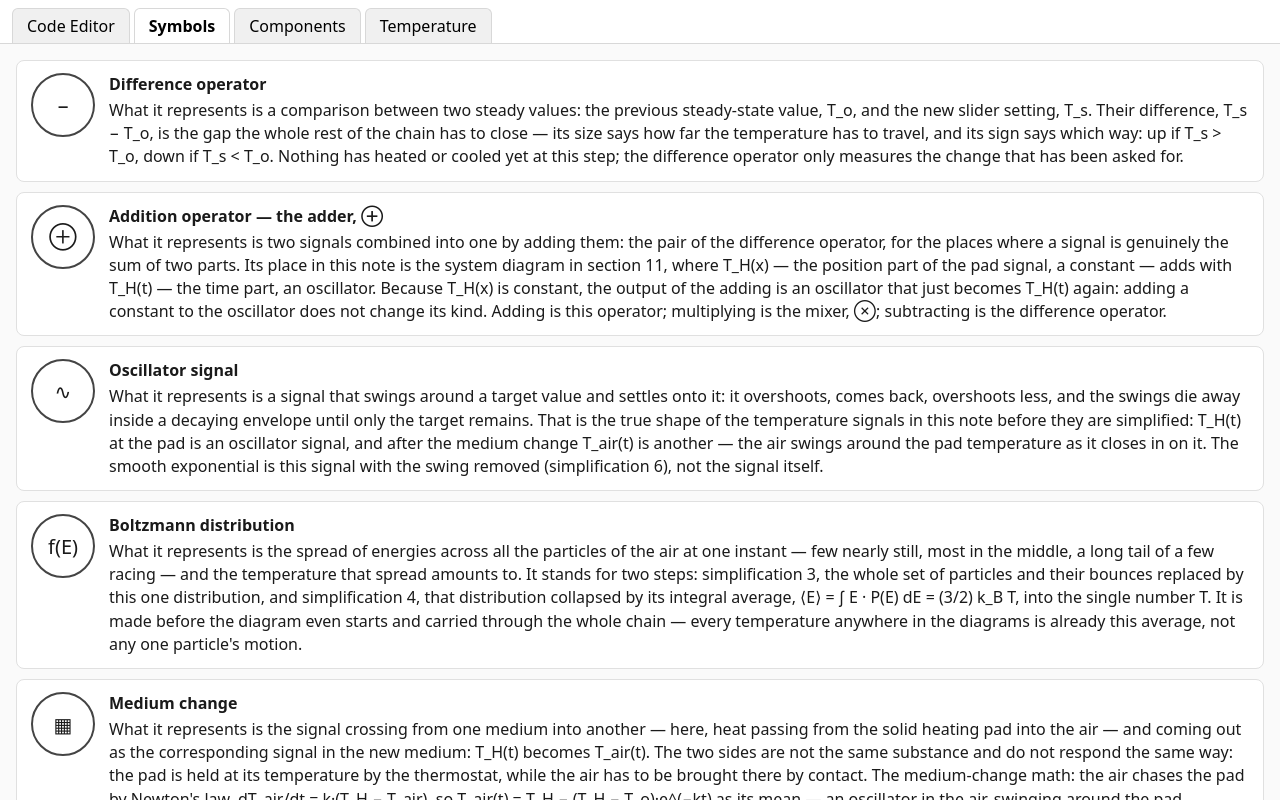
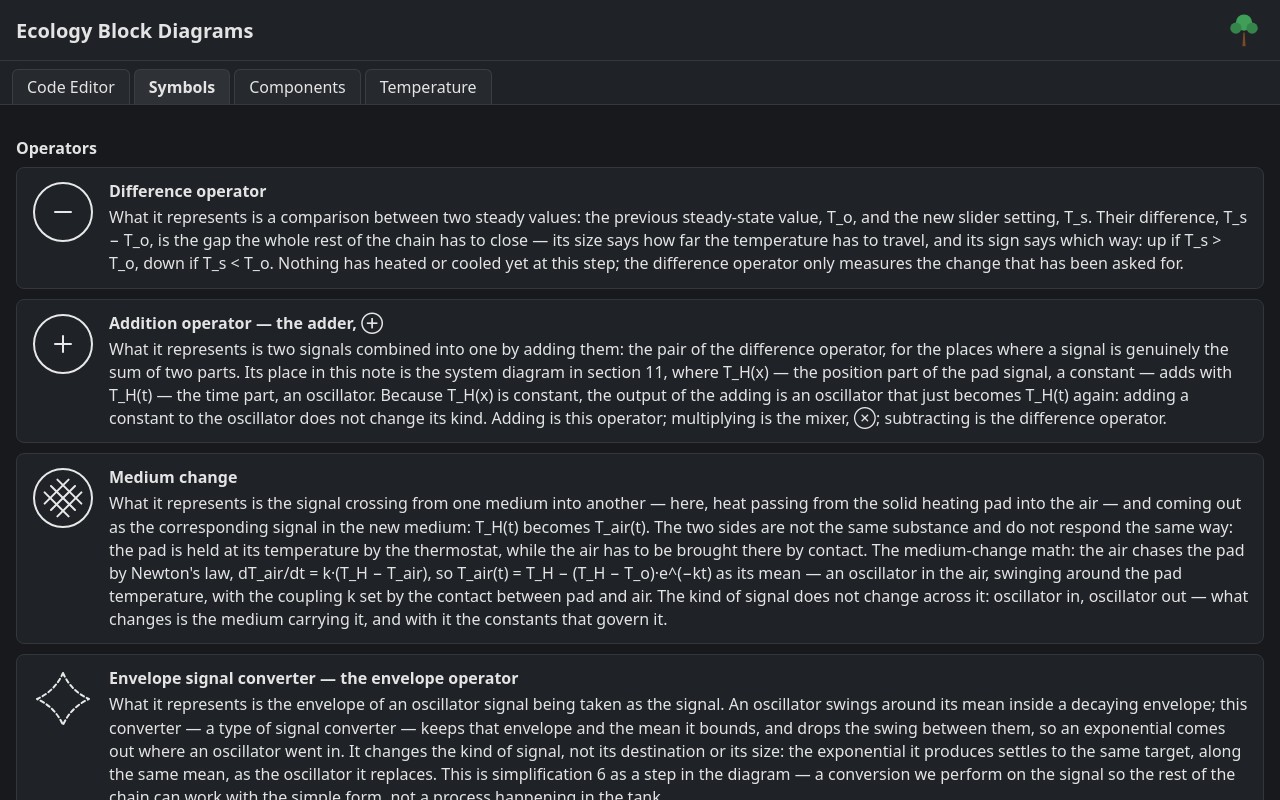
Before and after one commit to BrodyAcquilano/Ecology-Block-Diagrams, a React (Vite) app: page / in a window 1280 px wide. Both pictures are taken after a click on the button "Symbols". Shown: the top 800 px of the page. Built offline with nearby package versions, Linux system fonts and the light colour scheme.

Commit message:
Redo symbols as drawings sorted into Operators and Signals, dark theme, header with tree asset, remove Attenuation

```diff
--- a/src/App.tsx
+++ b/src/App.tsx
@@ -1,4 +1,5 @@
 import { useState } from "react";
+import { Header } from "./components/Header";
 import { CodeEditor } from "./tabs/CodeEditor";
 import { Symbols } from "./tabs/Symbols";
 import { Components } from "./tabs/Components";
@@ -12,6 +13,7 @@ export function App() {
   const [active, setActive] = useState(tabs[0]);
   return (
     <div>
+      <Header />
       <nav className="tabs">{tabs.map((t) => <button key={t} className={t === active ? "active" : ""} onClick={() => setActive(t)}>{t}</button>)}</nav>
       <main className="tab-body">
         {active === "Code Editor" && <CodeEditor />}
--- /dev/null
+++ b/src/components/Header.tsx
@@ -0,0 +1,11 @@
+// Header — title on the left, Ecology Lab tree symbol on the right.
+import treeUrl from "../assets/ecology-tree.svg";
+
+export function Header() {
+  return (
+    <header className="app-header">
+      <div className="app-title">Ecology Block Diagrams</div>
+      <img className="app-logo" src={treeUrl} alt="Ecology Lab tree symbol" />
+    </header>
+  );
+}
--- a/src/index.css
+++ b/src/index.css
@@ -1,30 +1,37 @@
-:root { color-scheme: light; }
+:root { color-scheme: dark; }
 * { box-sizing: border-box; }
-body { margin: 0; font-family: system-ui, -apple-system, "Segoe UI", sans-serif; background: #fafafa; color: #1a1a1a; }
+body { margin: 0; font-family: system-ui, -apple-system, "Segoe UI", sans-serif; background: #17191c; color: #e4e4e4; }
+
+/* Header */
+.app-header { display: flex; align-items: center; justify-content: space-between; padding: 10px 16px; background: #1f2226; border-bottom: 1px solid #34373c; }
+.app-title { font-size: 20px; font-weight: 700; }
+.app-logo { width: 40px; height: 40px; display: block; }
 
 /* Tab bar */
-.tabs { display: flex; gap: 4px; padding: 8px 12px 0; border-bottom: 1px solid #d8d8d8; background: #fff; overflow-x: auto; }
-.tabs button { border: 1px solid #d8d8d8; border-bottom: none; background: #f0f0f0; padding: 6px 14px; border-radius: 6px 6px 0 0; cursor: pointer; font: inherit; white-space: nowrap; }
-.tabs button.active { background: #fff; font-weight: 600; }
+.tabs { display: flex; gap: 4px; padding: 8px 12px 0; border-bottom: 1px solid #34373c; background: #1f2226; overflow-x: auto; }
+.tabs button { border: 1px solid #3a3d42; border-bottom: none; background: #26292e; color: inherit; padding: 6px 14px; border-radius: 6px 6px 0 0; cursor: pointer; font: inherit; white-space: nowrap; }
+.tabs button.active { background: #2e3237; font-weight: 600; }
 .tab-body { padding: 16px; }
 
 /* Code Editor tab */
-.editor-layout { display: flex; border: 1px solid #d8d8d8; background: #fff; min-height: 480px; }
-.tree { width: 260px; flex: 0 0 260px; border-right: 1px solid #e2e2e2; padding: 10px; overflow: auto; }
+.editor-layout { display: flex; border: 1px solid #34373c; background: #1f2226; min-height: 480px; }
+.tree { width: 260px; flex: 0 0 260px; border-right: 1px solid #2c2f34; padding: 10px; overflow: auto; }
 .tree .node { padding: 3px 6px; border-radius: 4px; cursor: pointer; white-space: nowrap; }
 .tree .node.folder { font-weight: 600; cursor: default; }
-.tree .node.selected { background: #e8eef7; }
+.tree .node.selected { background: #2c3a4a; }
 .editor-pane { flex: 1; display: flex; flex-direction: column; min-width: 0; }
-.editor-toolbar { display: flex; gap: 6px; padding: 8px; border-bottom: 1px solid #e2e2e2; }
-.editor-toolbar button { border: 1px solid #c9c9c9; background: #f5f5f5; border-radius: 5px; padding: 4px 10px; cursor: pointer; font: inherit; }
+.editor-toolbar { display: flex; gap: 6px; padding: 8px; border-bottom: 1px solid #2c2f34; }
+.editor-toolbar button { border: 1px solid #3a3d42; background: #26292e; color: inherit; border-radius: 5px; padding: 4px 10px; cursor: pointer; font: inherit; }
 .editor-main { flex: 1; display: flex; overflow: hidden; }
-.line-numbers { padding: 10px 8px; text-align: right; color: #999; background: #fbfbfb; border-right: 1px solid #eee; font-family: ui-monospace, Menlo, Consolas, monospace; font-size: 13px; line-height: 1.5; user-select: none; }
-.editor-main textarea { flex: 1; border: none; outline: none; resize: none; padding: 10px 12px; font-family: ui-monospace, Menlo, Consolas, monospace; font-size: 13px; line-height: 1.5; }
-.check-line { padding: 6px 10px; font-size: 13px; color: #8a6d00; background: #fff8e1; border-top: 1px solid #eee; }
+.line-numbers { padding: 10px 8px; text-align: right; color: #7a7f85; background: #1b1d20; border-right: 1px solid #2c2f34; font-family: ui-monospace, Menlo, Consolas, monospace; font-size: 13px; line-height: 1.5; user-select: none; }
+.editor-main textarea { flex: 1; border: none; outline: none; resize: none; padding: 10px 12px; background: #1b1d20; color: #e4e4e4; font-family: ui-monospace, Menlo, Consolas, monospace; font-size: 13px; line-height: 1.5; }
+.check-line { padding: 6px 10px; font-size: 13px; color: #e0c060; background: #2a2410; border-top: 1px solid #2c2f34; }
 
 /* Symbols tab */
+.symbol-group-title { font-size: 16px; font-weight: 700; margin: 16px 0 8px; }
 .symbol-list { display: flex; flex-direction: column; gap: 10px; }
-.symbol-row { display: flex; gap: 14px; align-items: flex-start; background: #fff; border: 1px solid #e0e0e0; border-radius: 8px; padding: 12px 14px; }
-.symbol-glyph { flex: 0 0 64px; width: 64px; height: 64px; border: 2px solid #444; border-radius: 50%; display: flex; align-items: center; justify-content: center; font-size: 20px; }
+.symbol-row { display: flex; gap: 14px; align-items: flex-start; background: #1f2226; border: 1px solid #33363b; border-radius: 8px; padding: 12px 14px; }
+.symbol-glyph { flex: 0 0 64px; width: 64px; height: 64px; }
+.symbol-glyph svg { display: block; }
 .symbol-name { font-weight: 600; margin-bottom: 4px; }
 .symbol-def { white-space: pre-wrap; line-height: 1.45; }
--- a/src/tabs/CodeEditor.tsx
+++ b/src/tabs/CodeEditor.tsx
@@ -16,9 +16,12 @@ const TREE: { name: string; depth: number; folder?: boolean }[] = [
   { name: "Components.tsx", depth: 2 },
   { name: "Temperature.tsx", depth: 2 },
   { name: "components", depth: 1, folder: true },
+  { name: "Header.tsx", depth: 2 },
   { name: "Oscillator.tsx", depth: 2 },
   { name: "Attenuation.tsx", depth: 2 },
   { name: "Exponential.tsx", depth: 2 },
+  { name: "assets", depth: 1, folder: true },
+  { name: "ecology-tree.svg", depth: 2 },
   { name: "data", depth: 1, folder: true },
   { name: "symbols.json", depth: 2 },
   { name: "vite.config.ts", depth: 0 },
--- a/src/tabs/Symbols.tsx
+++ b/src/tabs/Symbols.tsx
@@ -1,34 +1,122 @@
 // Symbols tab
 // Symbol on the left, definition on the right.
-// The picture shows how the symbol looks.
-// The definition says what it represents.
+// The picture shows how the symbol looks: a circle with the
+// symbol drawn inside it, drawn the same way as in the Muse space.
+// Sorted into Operators and Signals.
+import type { ReactNode } from "react";
 import symbols from "../data/symbols.json";
 
-const GLYPHS: Record<string, string> = {
-  difference: "−",
-  addition: "⊕",
-  oscillator: "∿",
-  boltzmann: "f(E)",
-  medium: "▦",
-  envelope: "◇",
-  exponential: "e",
-  mixer: "⊗",
-  attenuation: "α",
-  piecewise: "⌐",
-  filter: "⧗",
-  constant: "—",
+const INK = "#e8e8e8";
+
+function Glyph({ circle = true, children }: { circle?: boolean; children: ReactNode }) {
+  return (
+    <svg viewBox="0 0 64 64" width="64" height="64" aria-hidden="true">
+      {circle && (
+        <circle cx="32" cy="32" r="29" fill="none" stroke={INK} strokeWidth="2" />
+      )}
+      <g fill="none" stroke={INK} strokeWidth="2" strokeLinecap="round" strokeLinejoin="round">
+        {children}
+      </g>
+    </svg>
+  );
+}
+
+const GLYPHS: Record<string, ReactNode> = {
+  // Operators — a short minus in the centre
+  difference: <line x1="24" y1="32" x2="40" y2="32" />,
+  addition: (
+    <>
+      <line x1="24" y1="32" x2="40" y2="32" />
+      <line x1="32" y1="24" x2="32" y2="40" />
+    </>
+  ),
+  // Medium change — diagonal lines centred in the circle, 3 and 3 perpendicular
+  medium: (
+    <>
+      <line x1="20" y1="20" x2="44" y2="44" />
+      <line x1="26.4" y1="13.6" x2="50.4" y2="37.6" />
+      <line x1="13.6" y1="26.4" x2="37.6" y2="50.4" />
+      <line x1="20" y1="44" x2="44" y2="20" />
+      <line x1="26.4" y1="50.4" x2="50.4" y2="26.4" />
+      <line x1="13.6" y1="37.6" x2="37.6" y2="13.6" />
+    </>
+  ),
+  mixer: (
+    <>
+      <line x1="23" y1="23" x2="41" y2="41" />
+      <line x1="41" y1="23" x2="23" y2="41" />
+    </>
+  ),
+  // Piecewise — line at 2/3 height from the left to the middle,
+  // a gap where it drops to 1/3 height, then a line to the right
+  piecewise: (
+    <>
+      <line x1="9" y1="22" x2="32" y2="22" />
+      <line x1="32" y1="42" x2="55" y2="42" />
+    </>
+  ),
+  // Steady-state filter — hourglass, drawn big in its circle
+  filter: <path d="M19 14 L45 14 L34.5 32 L45 50 L19 50 L29.5 32 Z" />,
+  // Signals — one oscillator curve across the whole circle,
+  // connected to the circumference at both ends
+  oscillator: <path d="M3 32 C 12 4, 22 4, 32 32 C 42 60, 52 60, 61 32" />,
+  // Boltzmann — a distribution curve, not letters
+  boltzmann: (
+    <path d="M10 48 C 16 47, 20 20, 27 16 C 34 12, 37 26, 42 38 C 46 46, 50 48, 54 48" />
+  ),
+  // Exponential — a curve climbing to the right and levelling off
+  exponential: <path d="M10 50 C 24 49, 36 44, 43 33 C 48.5 24.5, 50.5 17, 50.5 11" />,
+  // Constant — a line across the whole middle of the circle, through both edges
+  constant: <line x1="3" y1="32" x2="61" y2="32" />,
 };
 
+// The envelope converter is the dashed diamond itself, not a circle.
+const NO_CIRCLE: Record<string, boolean> = { envelope: true };
+const ENVELOPE_PATH =
+  "M32 6 Q 40 24, 58 32 Q 40 40, 32 58 Q 24 40, 6 32 Q 24 24, 32 6 Z";
+
+type Sym = {
+  kind: string;
+  name: string;
+  definition: string;
+  group: string;
+  sortOrder: number;
+};
+
+const GROUPS: { key: string; title: string }[] = [
+  { key: "operator", title: "Operators" },
+  { key: "signal", title: "Signals" },
+];
+
 export function Symbols() {
-  const ordered = [...symbols].sort((a, b) => a.sortOrder - b.sortOrder);
+  const ordered = [...(symbols as unknown as Sym[])].sort(
+    (a, b) => a.sortOrder - b.sortOrder
+  );
   return (
-    <div className="symbol-list">
-      {ordered.map((s) => (
-        <div className="symbol-row" key={s.kind}>
-          <div className="symbol-glyph">{GLYPHS[s.kind] ?? "?"}</div>
-          <div>
-            <div className="symbol-name">{s.name}</div>
-            <div className="symbol-def">{s.definition}</div>
+    <div>
+      {GROUPS.map((g) => (
+        <div key={g.key}>
+          <div className="symbol-group-title">{g.title}</div>
+          <div className="symbol-list">
+            {ordered
+              .filter((s) => s.group === g.key)
+              .map((s) => (
+                <div className="symbol-row" key={s.kind}>
+                  <div className="symbol-glyph">
+                    <Glyph circle={!NO_CIRCLE[s.kind]}>
+                      {s.kind === "envelope" ? (
+                        <path d={ENVELOPE_PATH} strokeDasharray="4 3" />
+                      ) : (
+                        GLYPHS[s.kind] ?? null
+                      )}
+                    </Glyph>
+                  </div>
+                  <div>
+                    <div className="symbol-name">{s.name}</div>
+                    <div className="symbol-def">{s.definition}</div>
+                  </div>
+                </div>
+              ))}
           </div>
         </div>
       ))}
```
Also changed, not shown: src/data/symbols.json (+1 -1 lines), src/assets/ecology-tree.svg (added).
